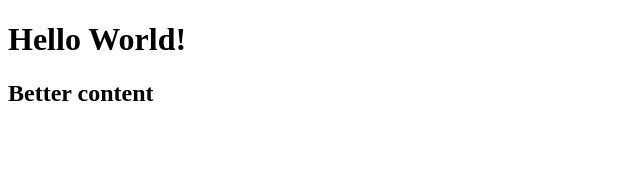
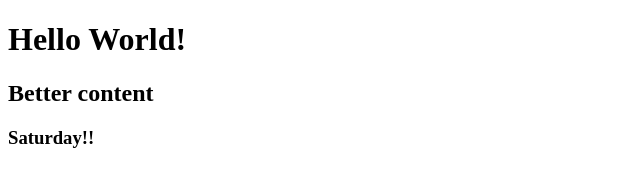
Before and after one commit to aubreyrhodes/git_example, a plain HTML site: page index.html in a window 1280 px wide. Shown: the whole page, without its empty margins (0-640 px from the left). Drawn offline with Linux system fonts and the light colour scheme.

Commit message:
saturday changes

```diff
--- a/index.html
+++ b/index.html
@@ -3,5 +3,6 @@
   <body>
     <h1>Hello World!</h1>
     <h2>Better content</h2>
+    <h3>Saturday!!</h3>
   </body>
 </html>
```
